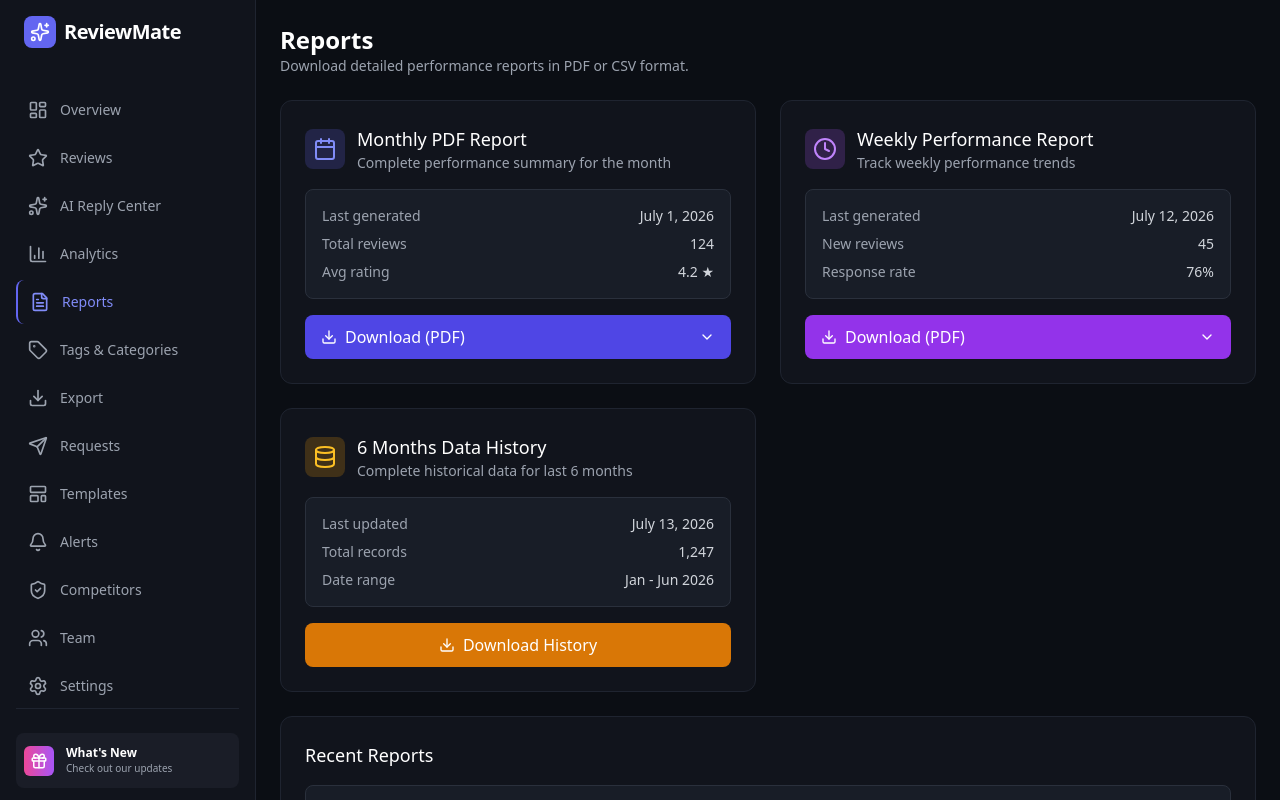
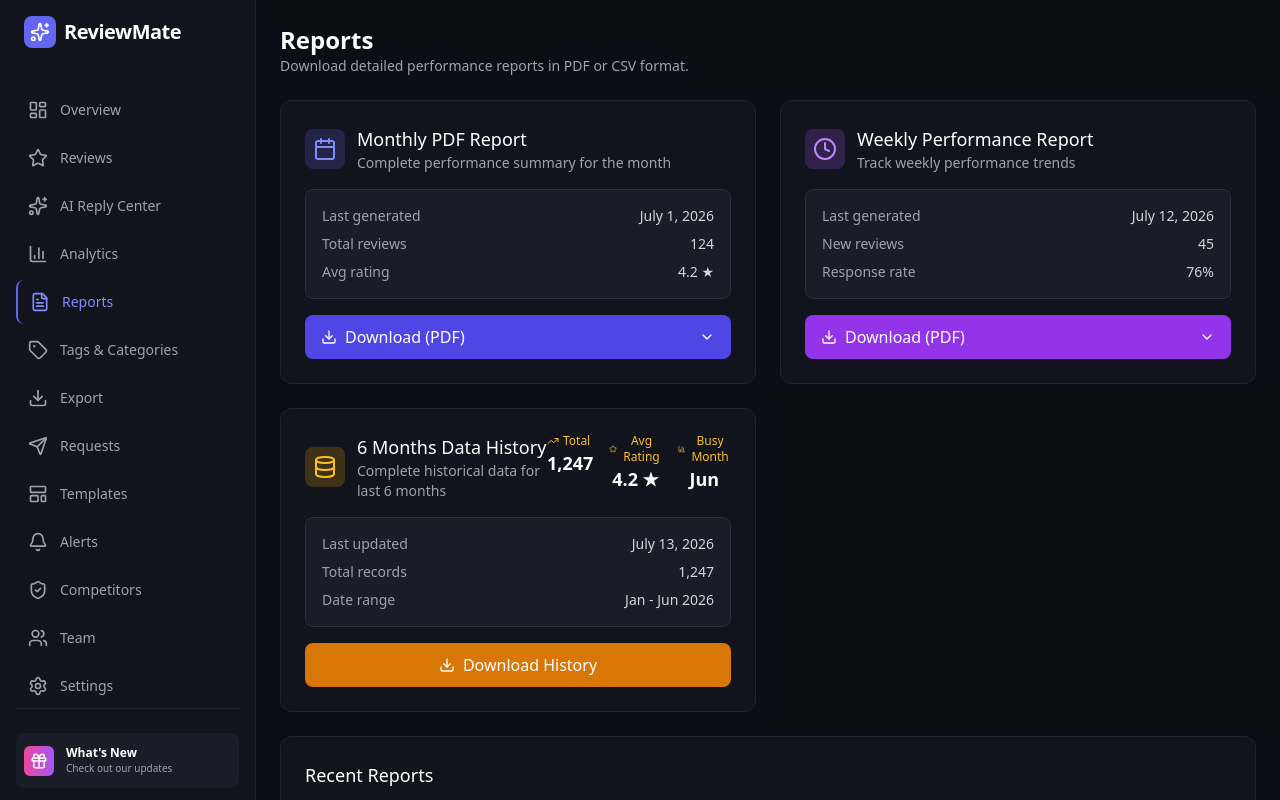
Before and after one commit to afnankhan123456/reviewreply-ai, a Next.js app: page /plans/standard/dashboard/reports in a window 1280 px wide. Built offline with nearby package versions, Linux system fonts and the light colour scheme.

Commit message:
Update page.tsx

```diff
--- a/app/plans/standard/dashboard/reports/page.tsx
+++ b/app/plans/standard/dashboard/reports/page.tsx
@@ -3,7 +3,7 @@
 import React, { useState } from 'react';
 import {
   FileText, Download, Calendar, Clock,
-  Loader2, ChevronDown, Database
+  Loader2, ChevronDown, Database, TrendingUp, Star, BarChart3
 } from 'lucide-react';
 
 export default function ReportsPage() {
@@ -24,8 +24,7 @@ export default function ReportsPage() {
       const data = await res.json();
 
       if (format === 'csv') {
-        // CSV download logic
-        const csvContent = data.data; // Assuming API returns CSV string
+        const csvContent = data.data;
         const blob = new Blob([csvContent], { type: 'text/csv' });
         const url = window.URL.createObjectURL(blob);
         const a = document.createElement('a');
@@ -34,7 +33,6 @@ export default function ReportsPage() {
         a.click();
         window.URL.revokeObjectURL(url);
       } else {
-        // PDF download logic (JSON as PDF for now)
         const blob = new Blob([JSON.stringify(data, null, 2)], { type: 'application/json' });
         const url = window.URL.createObjectURL(blob);
         const a = document.createElement('a');
@@ -116,7 +114,7 @@ export default function ReportsPage() {
         </div>
       </div>
 
-      {/* Reports Cards - 2x2 Grid (3 cards only) */}
+      {/* Reports Cards - 2x2 Grid */}
       <div className="grid grid-cols-1 md:grid-cols-2 gap-6">
 
         {/* Monthly Report Card */}
@@ -259,8 +257,9 @@ export default function ReportsPage() {
           </div>
         </div>
 
-        {/* 6 Months Data History Card */}
+        {/* 6 Months Data History Card (with Quick Stats) */}
         <div className="bg-[#11141C] border border-[#1F2430] rounded-xl p-6">
+          <div className="flex justify-between items-start">
             <div className="flex items-center gap-3 mb-4">
               <div className="p-2 bg-amber-500/20 rounded-lg">
                 <Database className="w-6 h-6 text-amber-400" />
@@ -268,6 +267,32 @@ export default function ReportsPage() {
               <div>
                 <h3 className="text-white font-medium text-lg">6 Months Data History</h3>
                 <p className="text-sm text-gray-400">Complete historical data for last 6 months</p>
+              </div>
+            </div>
+
+            {/* Quick Stats - Right Side */}
+            <div className="flex gap-4">
+              <div className="text-center">
+                <div className="flex items-center gap-1 text-amber-400 text-xs font-medium">
+                  <TrendingUp className="w-3 h-3" />
+                  Total
+                </div>
+                <p className="text-white font-bold text-lg">1,247</p>
+              </div>
+              <div className="text-center">
+                <div className="flex items-center gap-1 text-amber-400 text-xs font-medium">
+                  <Star className="w-3 h-3" />
+                  Avg Rating
+                </div>
+                <p className="text-white font-bold text-lg">4.2 ★</p>
+              </div>
+              <div className="text-center">
+                <div className="flex items-center gap-1 text-amber-400 text-xs font-medium">
+                  <BarChart3 className="w-3 h-3" />
+                  Busy Month
+                </div>
+                <p className="text-white font-bold text-lg">Jun</p>
+              </div>
             </div>
           </div>
 
```
Lines whose indentation alone changed are shown as unchanged.
